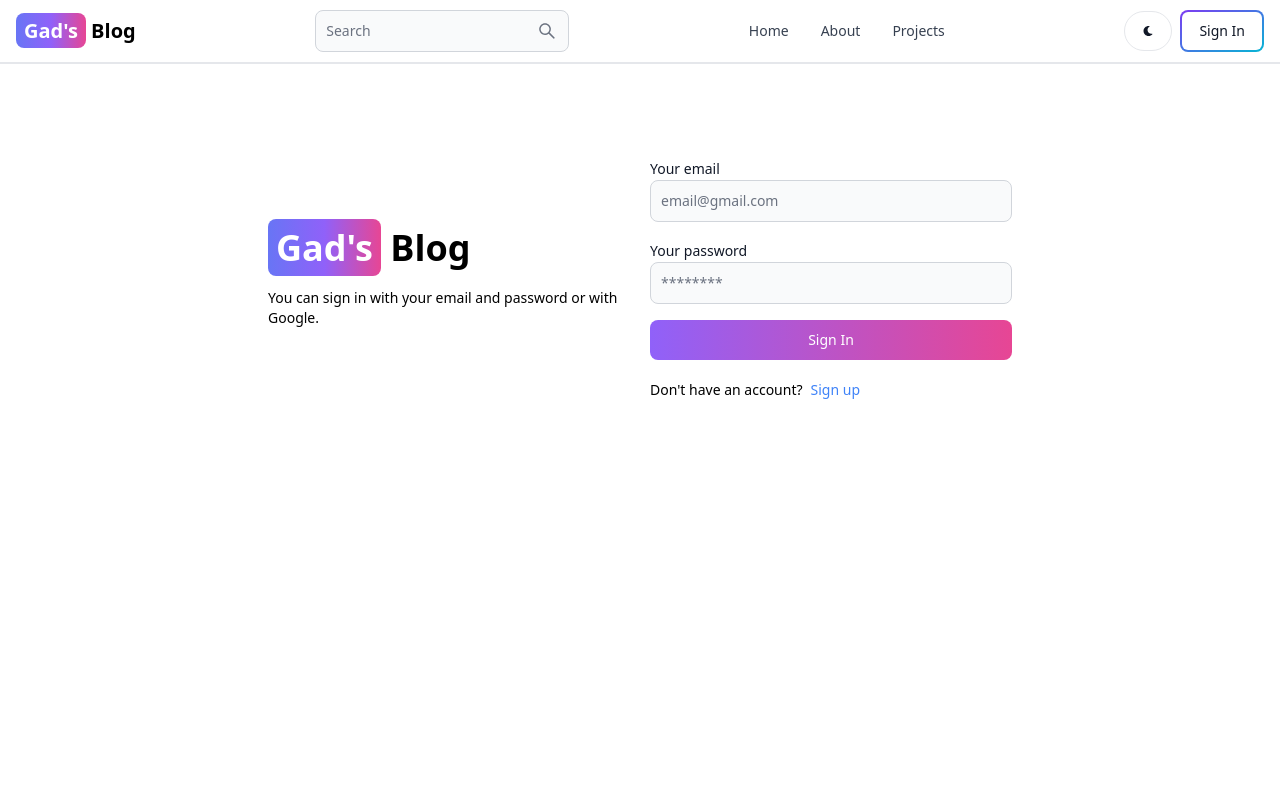
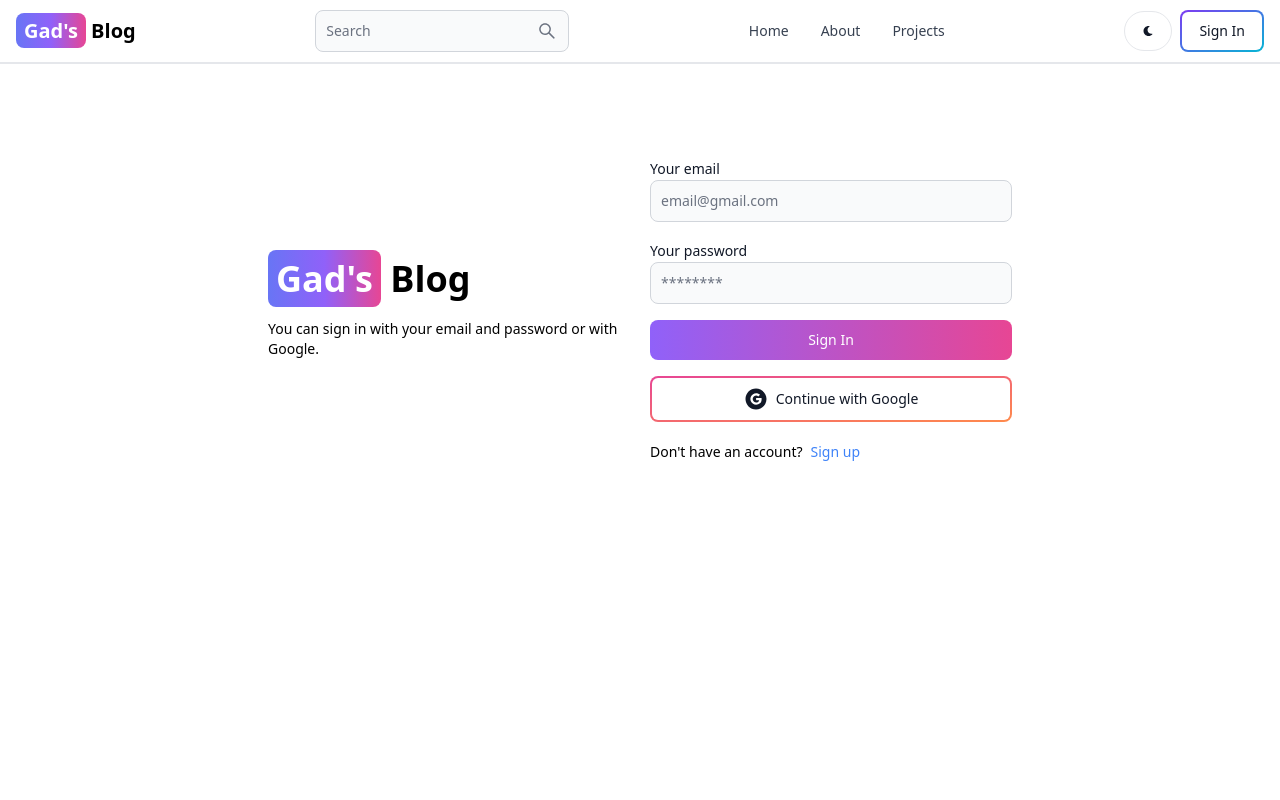
Before and after one commit to Gadnadj/MERN_Blog, a React (Vite) app in the folder client/: page /sign-in in a window 1280 px wide. Shown: the top 800 px of the page. Built offline with nearby package versions, Linux system fonts and the light colour scheme; no server answers.

Commit message:
add google authentification

```diff
--- a/client/package.json
+++ b/client/package.json
@@ -11,6 +11,7 @@
   },
   "dependencies": {
     "@reduxjs/toolkit": "^2.5.0",
+    "firebase": "^11.2.0",
     "flowbite": "^2.5.2",
     "flowbite-react": "^0.10.2",
     "react": "^18.3.1",
--- /dev/null
+++ b/client/src/components/OAuth.tsx
@@ -0,0 +1,53 @@
+import { Button } from 'flowbite-react';
+import { AiFillGoogleCircle } from 'react-icons/ai';
+import { GoogleAuthProvider, signInWithPopup, getAuth } from 'firebase/auth';
+import { app } from '../firebase';
+import { useDispatch } from 'react-redux';
+import { signInSuccess } from '../redux/user/userSlice';
+import { useNavigate } from 'react-router-dom';
+type Props = {}
+
+const OAuth = (props: Props) => {
+    const auth = getAuth(app);
+    const dispatch = useDispatch();
+    const navigate = useNavigate();
+    const handleGoogleClick = async () => {
+        const provider = new GoogleAuthProvider();
+        provider.setCustomParameters({ prompt: 'select_account' });
+        try {
+            const resultsFromGoogle = await signInWithPopup(auth, provider);
+            const res = await fetch('/api/auth/google', {
+                method: 'POST',
+                headers: { 'Content-Type': 'application/json' },
+                body: JSON.stringify({
+                    name: resultsFromGoogle.user.displayName,
+                    email: resultsFromGoogle.user.email,
+                    googlePhotoUrl: resultsFromGoogle.user.photoURL
+                })
+            });
+            const data = await res.json;
+            if (res.ok) {
+                dispatch(signInSuccess(data));
+                navigate('/');
+            }
+        } catch (error) {
+            console.log(error);
+        }
+    };
+    return (
+
+        <Button
+            type='button'
+            gradientDuoTone='pinkToOrange'
+            outline
+            onClick={handleGoogleClick}
+        >
+            <div className='flex items-center gap-2'>
+                <AiFillGoogleCircle className='w-6 h-6' />
+                <span>Continue with Google</span>
+            </div>
+        </Button>
+    );
+};
+
+export default OAuth;
--- /dev/null
+++ b/client/src/firebase.ts
@@ -0,0 +1,13 @@
+import { initializeApp } from 'firebase/app';
+
+const firebaseConfig = {
+    apiKey: import.meta.env.VITE_FIREBASE_API_KEY,
+    authDomain: 'mern-blog-a038f.firebaseapp.com',
+    projectId: 'mern-blog-a038f',
+    storageBucket: 'mern-blog-a038f.firebasestorage.app',
+    messagingSenderId: '979289515113',
+    appId: '1:979289515113:web:af73738580de906c9faef8'
+};
+
+// Initialize Firebase
+export const app = initializeApp(firebaseConfig);
--- a/client/src/pages/SignIn.tsx
+++ b/client/src/pages/SignIn.tsx
@@ -4,6 +4,7 @@
 import { FormData } from '../types';
 import { signInFailure, signInStart, signInSuccess } from '../redux/user/userSlice';
 import { useDispatch, useSelector } from 'react-redux';
+import OAuth from '../components/OAuth';
 
 
 type Props = {}
@@ -95,6 +96,7 @@
                                 ) : 'Sign In'
                             }
                         </Button>
+                        <OAuth />
                     </form>
                     <div className="flex gap-2 text-sm mt-5">
                         <span>Don't have an account?</span>
--- a/client/src/pages/SignUp.tsx
+++ b/client/src/pages/SignUp.tsx
@@ -2,6 +2,7 @@
 import React, { useState } from 'react';
 import { Link, useNavigate } from 'react-router-dom';
 import { FormData } from '../types';
+import OAuth from '../components/OAuth';
 
 type Props = {}
 
@@ -102,6 +103,7 @@
                                 ) : 'Sign Up'
                             }
                         </Button>
+                        <OAuth />
                     </form>
                     <div className="flex gap-2 text-sm mt-5">
                         <span>Have an account?</span>
```
Also changed, not shown: 1 other file (tests, documents, lock files or other folders).
